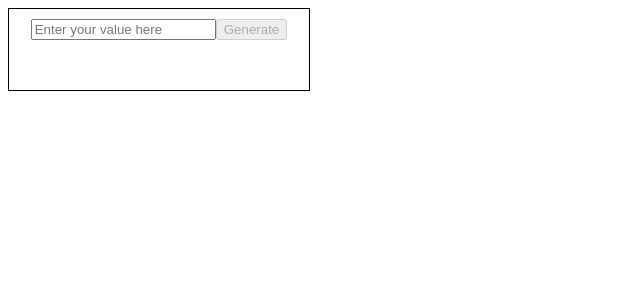
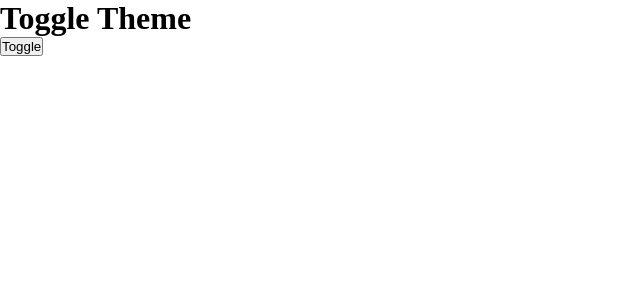
Before and after one commit to Sarojan-stha/React-Accordian, a React (Vite) app: page / in a window 1280 px wide. Shown: the top 300 px of the page, without its empty margins (0-640 px from the left). Built offline with nearby package versions, Linux system fonts and the light colour scheme.

Commit message:
added simple toggle logic

```diff
--- /dev/null
+++ b/src/components/light-dark-mode/ToggleTheme.jsx
@@ -0,0 +1,22 @@
+import React, { useState } from "react";
+import "./themes.css";
+
+const ToggleTheme = () => {
+  const key = "theme";
+  const [theme, setTheme] = useState(localStorage.getItem(key) || "light");
+
+  const handleToggleTheme = () => {
+    setTheme((theme) => (theme === "light" ? "dark" : "light"));
+    localStorage.setItem(key, theme);
+    console.log(key, theme);
+  };
+
+  return (
+    <div className={theme}>
+      <h1>Toggle Theme</h1>
+      <button onClick={handleToggleTheme}>Toggle</button>
+    </div>
+  );
+};
+
+export default ToggleTheme;
--- /dev/null
+++ b/src/components/light-dark-mode/themes.css
@@ -0,0 +1,12 @@
+* {
+  margin: 0;
+  padding: 0;
+}
+.dark {
+  background-color: rgb(8, 2, 26);
+  color: white;
+}
+.container {
+  width: 100wh;
+  height: 100vh;
+}
--- a/src/main.jsx
+++ b/src/main.jsx
@@ -3,12 +3,12 @@ import { createRoot } from "react-dom/client";
 //import "./index.css";
 import TreeView from "./components/tree-view/TreeView";
 import menus from "./components/tree-view/data";
-import QrCodeGenerator from "./components/qr-code-generator/QrCodeGenerator";
+import ToggleTheme from "./components/light-dark-mode/ToggleTheme";
 
 createRoot(document.getElementById("root")).render(
   <StrictMode>
     {/*     <TreeView menus={menus} />
      */}
-    <QrCodeGenerator />
+    <ToggleTheme />
   </StrictMode>
 );
```
Also changed, not shown: src/components/light-dark-mode/localStorage.jsx (added, +14 -0 lines).
